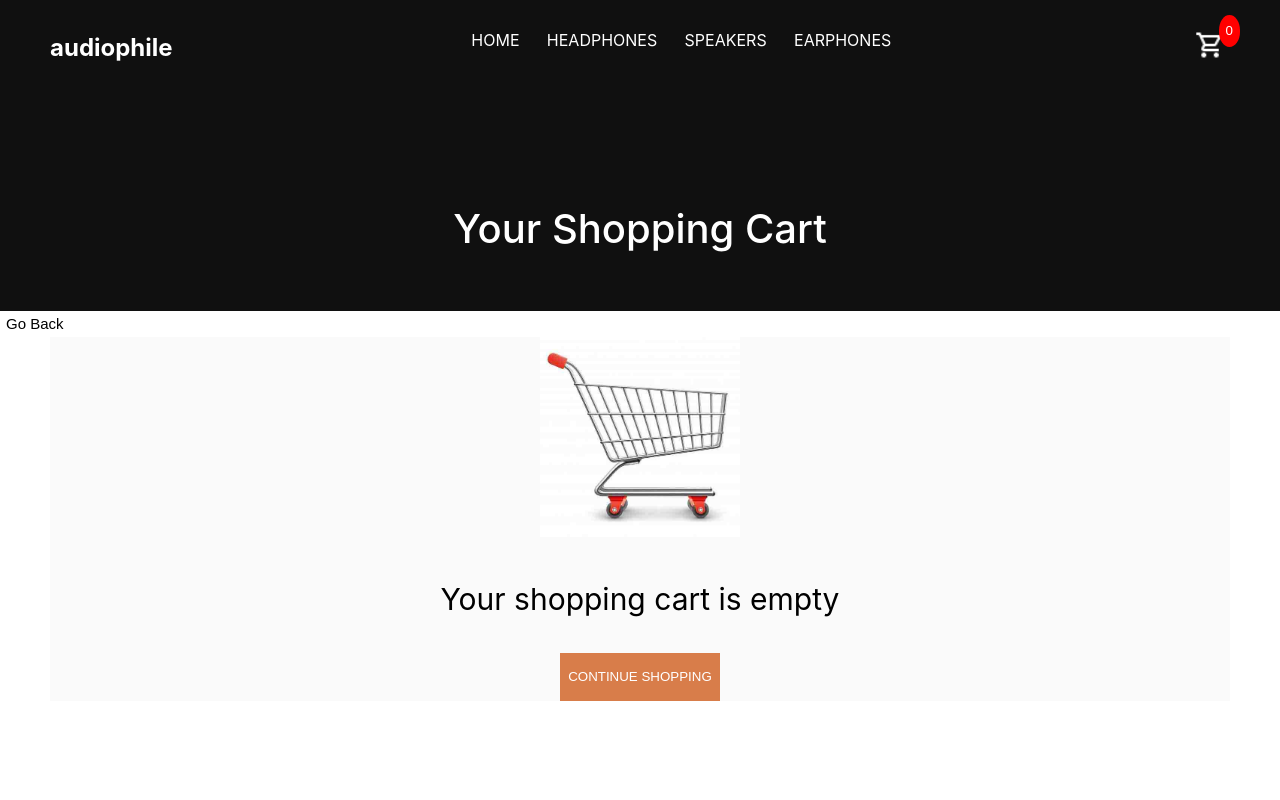
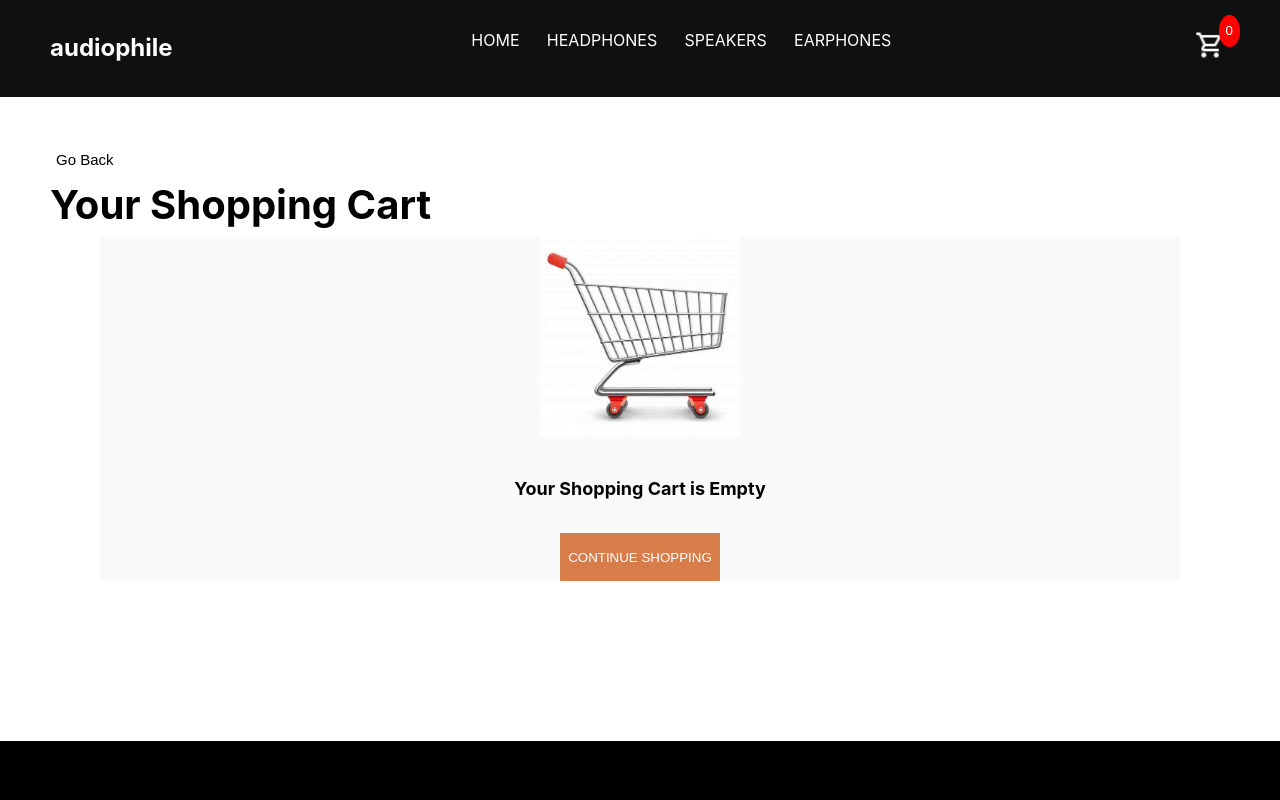
Before and after one commit to idanlevy2020/audiophile-store, a React (Create React App) app: page /shoppingCart in a window 1280 px wide. Shown: the top 800 px of the page. Built offline with nearby package versions, Linux system fonts and the light colour scheme.

Commit message:
ShoppingCart fix-bug and css responsive

```diff
--- a/src/pages/ShoppingCart/ShoppingCart.css
+++ b/src/pages/ShoppingCart/ShoppingCart.css
@@ -1,3 +1,20 @@
+/**************** For mobile phones: ****************/
+.ShoppingCart h1{
+   text-align: center;
+   font-size: 28px;
+}
+
+.ShoppingCart .GoBackBtn{
+   border:none;
+   background-color:white;
+   font-size: 15px;
+   color: black;
+}
+
+.ShoppingCartContent{
+   margin: 24px 24px 120px 24px;
+}
+
 .MessegeForCartEmpty{
    text-align: center;
 }
@@ -12,42 +29,125 @@
    margin: 30px 0px;
 }
 
-/******************************************************/
-.ShoppingCart .GoBackBtn{
-   border:none;
-   background-color:white;
-   font-size: 15px;
-   color: black;
-}
-.ShoppingCartItems {
-   margin: 50px 12px 50px 12px;
-}
-
 .ShoppingCartItems > .products-cart-list{
    margin-bottom: 50px;
 }
 
-.ShoppingCartItems .ShowItemsInCart {
-   justify-content: space-around;
+.ShowItemsInCart {
    align-items: center;
-   border-bottom: 1px solid gray;
+   justify-content: space-between;
+   border: 1px solid gray;
    margin-bottom: 20px;
 }
-.ShoppingCartItems .ShowItemsInCart img{
+
+.ShowItemsInCart img{
    width : 120px;
    height : 120px;
-   margin-bottom: 12px;
 }
 
-.ShoppingCartItems .ShowItemsInCart >h3{
-   width : 200px;
+.ShoppingCartContent h2{
+   font-size: 20px;
 }
 
-.ShoppingCartItems .ShowItemsInCart button{
-   width : 100px;
-   font-size: 18px;
+.ShoppingCartContent p{
+   font-size: 15px;
+   font-weight : bold;
 }
 
+.ShowItemsInCart-content{
+   margin-left:5px;
+}
+
+.ShowItemsInCart-content .itemName{
+   width:100px;
+}
+
+.ShowItemsInCart-content .buttonsCountContainer{
+   width:60px;
+   justify-content: space-between;
+   align-items:center;
+}
+
+.ShowItemsInCart-content .buttonsCountContainer button{
+   background-color: #072463;
+   color:white;
+   border:none;
+   width:18px;
+   height:22px;
+}
+
+.ShowItemsInCart .removeBtn{
+   background-color: orange;
+   font-weight: bold;
+   border:none;
+   width:20px;
+   height:25px;
+   align-self: flex-start;
+}
+
+
 .ShoppingCartItems > .container-btnCheckout{
-  justify-content: flex-end;
+  justify-content: center;
 }
+
+@media only screen and (min-width: 600px) {
+   /* For tablets: */
+   .ShoppingCart h1{
+      text-align: left;
+   }
+
+   .ShoppingCartContent{
+      margin: 39px 39px 120px 39px;
+   }
+
+   .ShowItemsInCart img{
+      margin-right:0px;
+   }
+
+   .ShowItemsInCart .ShowItemsInCart-content{
+      flex-direction: row;
+      justify-content: space-between;
+      width:100%;
+   }
+
+   .ShoppingCartItems .itemName{
+      width:120px;
+   }
+
+   .ShoppingCartItems > .container-btnCheckout{
+      justify-content: center;
+    }
+}
+
+@media only screen and (min-width: 768px) {
+   /* For desktop: */
+   .ShoppingCart h1{
+      font-size: 40px;
+   }
+
+   .ShoppingCartContent{
+      margin: 50px 50px 120px 50px;
+   }
+
+   .ShowItemsInCart .ShowItemsInCart-content{
+      flex-direction: row;
+      justify-content: space-between;
+      width:100%;
+   }
+
+   .ShoppingCartContent h2{
+      font-size: 25px;
+   }
+
+   .ShoppingCartContent p{
+      font-size: 18px;
+   }
+
+   .ShoppingCartItems .itemName{
+      width:250px;
+   }
+
+   .ShoppingCartItems > .container-btnCheckout{
+      justify-content: flex-end;
+    }
+}
--- a/src/pages/ShoppingCart/ShoppingCart.js
+++ b/src/pages/ShoppingCart/ShoppingCart.js
@@ -11,12 +11,12 @@ function ShoppingCart() {
    let history = useHistory();
    return (
       <div className="ShoppingCart">
-         <div className="title">
+         <div className="ShoppingCartContent">
+            <button className="GoBackBtn" onClick={history.goBack}>Go Back</button>
             <h1>Your Shopping Cart</h1>
+            {(cartLength===0) && <MessegeForCartEmpty />}
+            {(cartLength > 0) && <ShoppingCartItems />}
          </div>
-         <button className="GoBackBtn" onClick={history.goBack}>Go Back</button>
-         <div>{(cartLength===0) && <MessegeForCartEmpty />}</div>
-         <div>{(cartLength > 0) && <ShoppingCartItems />}</div>
       </div>
    );
 }
@@ -25,7 +25,7 @@ function MessegeForCartEmpty() {
    return (
       <div className="MessegeForCartEmpty page">
          <img src="images/shoppingcart/shopingcart.jpg" alt="ShoppingBagCart" />
-         <p> Your shopping cart is empty</p>
+         <p> Your Shopping Cart is Empty</p>
          <Link to={"/"}>
             <Button size="small" variant="contained" bgcolor="orange">Continue Shopping</Button>
          </Link>
@@ -64,14 +64,18 @@ function ShowItemsInCart(props) {
    const removeFromCart=value.removeFromCart;
    return (
       <div className="ShowItemsInCart flex-row" key={props.i}>
-         {props.item.image}
-         <h3>{props.item.name}</h3>
-         <h3>${props.item.price}</h3>
-         <h3>Count ({props.item.count})</h3>
-         <h3>price total: ${props.item.price*props.item.count}</h3>
-         <Button bgcolor="black" variant="contained" size="small" onClick={() => subOneItemFromCart(props.item)}> - </Button>
-         <Button bgcolor="black" variant="contained" size="small" onClick={() => addtoCart(props.item,1)}> + </Button>
-         <Button bgcolor="black" variant="contained" size="small" onClick={() => removeFromCart(props.item)}> Remove </Button>
+         <img src={props.item.imagePathMobile} alt={props.item.name} />
+         <div className="ShowItemsInCart-content flex-column">
+            <p className="itemName">{props.item.name}</p>
+            <p>${props.item.price}</p>
+            <div className="buttonsCountContainer flex-row">
+               <button onClick={() => subOneItemFromCart(props.item)}> - </button>
+               <p>{props.item.count}</p>
+               <button onClick={() => addtoCart(props.item,1)}> + </button>
+            </div>
+            <p>price total: ${props.item.price*props.item.count}</p>
+         </div>
+         <button className="removeBtn" onClick={() => removeFromCart(props.item)}> X </button>
       </div>
    );
 }
```
